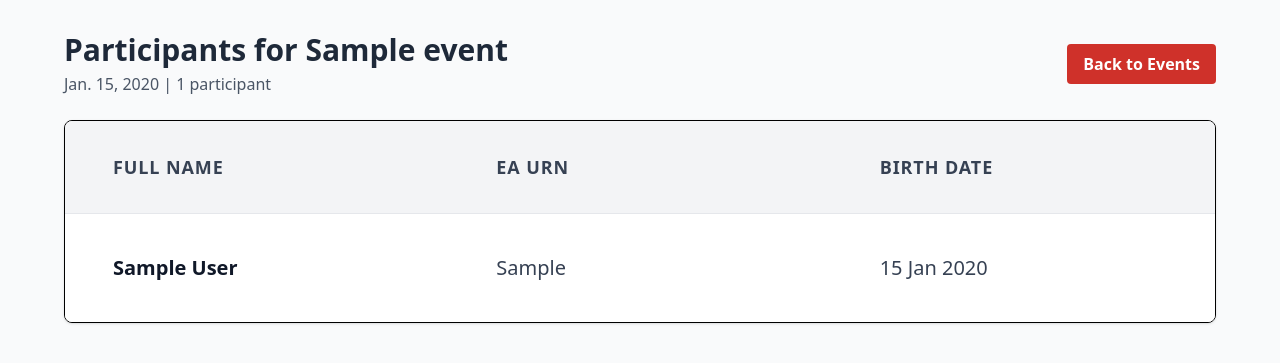
After one commit to stephen-allison/clubevents, a Django app: page /signup/event/1/participants/ in a window 1280 px wide. The commit adds this page. Shown: the top 363 px of the page. Run offline with Django 5.2, Linux system fonts and the light colour scheme; tables that the repository leaves empty hold one stand-in row (values such as "Sample post"); style sheets or scripts are compiled from the project's sources; some libraries are stand-ins or nearby versions.

Commit message:
participants view

```diff
--- a/signup/models/user.py
+++ b/signup/models/user.py
@@ -32,7 +32,7 @@ class PreRegistration(models.Model):
     activated will be set tyo True when someone uses this data to
         qctivate a 'full' account
     '''
-    ea_urn = models.CharField(max_length=64, unique=True, editable=True)
+    ea_urn = models.CharField(max_length=64, unique=True, editable=True, null=True)
     first_name = models.CharField(max_length=512)
     last_name = models.CharField(max_length=512)
     email = models.EmailField()
--- a/signup/urls.py
+++ b/signup/urls.py
@@ -11,6 +11,7 @@ urlpatterns = [
     path('my-events/', views.my_events, name='my_events'),
     path('my-events/calendar.ics', views.my_events_ics, name='my_events_ics'),
     path('calendar/<uuid:uid>.ics', views.calendar_feed, name='calendar_feed'),
+    path('event/<int:event_id>/participants/', views.participants_for_event, name='participants_for_event'),
     path('activate/', views.ea_urn_lookup_view, name='activate'),
     path('login/', views.CustomLoginView.as_view(), name='login'),
     path('logout/', LogoutView.as_view(next_page='signup:login'), name='logout'),
--- a/signup/views.py
+++ b/signup/views.py
@@ -226,6 +226,44 @@ def my_events_ics(request):
     response['Content-Disposition'] = 'attachment; filename="my_events.ics"'
     return response
 
+def participants_for_event(request, event_id):
+    """Get all users that have signups for a specific event"""
+    try:
+        event = Event.objects.get(id=event_id)
+    except Event.DoesNotExist:
+        return HttpResponse("Event not found", status=404)
+
+    # Get all signups for this event with related user data
+    signups = Signup.objects.filter(event=event).select_related('user').order_by('signup_date')
+
+    # Get unique users (in case there are duplicate signups, though shouldn't happen)
+    users = []
+    seen_users = set()
+
+    for signup in signups:
+        if signup.user and signup.user.id not in seen_users:
+            users.append(signup.user)
+            seen_users.add(signup.user.id)
+        elif not signup.user:  # Handle signups without user accounts (legacy data)
+            # Create a pseudo-user object for display purposes
+            class PseudoUser:
+                def __init__(self, name, email):
+                    self.full_name = name
+                    self.email = email
+                    self.username = email
+                    self.id = None
+
+            pseudo_user = PseudoUser(signup.signup_name, signup.signup_email)
+            users.append(pseudo_user)
+
+    context = {
+        'event': event,
+        'users': users,
+        'participant_count': len(users)
+    }
+    return render(request, 'signup/participants_for_event.html', context)
+
+
 def calendar_feed(request, uid):
     """Public ICS feed accessible via unique UID"""
     try:
--- a/templates/signup/event_card.html
+++ b/templates/signup/event_card.html
@@ -62,6 +62,9 @@
                     </div>
                 {% endfor %}
             </div>
+            <a href="{% url 'signup:participants_for_event' event.id %}" class="bg-blue-600 hover:bg-blue-700 text-white font-semibold py-2 px-4 rounded">
+                View Participants
+            </a>
         {% else %}
             <p class="text-gray-500 italic">No one has signed up for this event yet.</p>
         {% endif %}
--- /dev/null
+++ b/templates/signup/participants_for_event.html
@@ -0,0 +1,75 @@
+<!DOCTYPE html>
+{% load tailwind_tags %}
+<html lang="en">
+<head>
+    <meta charset="UTF-8">
+    {% tailwind_css %}
+    <title>Participants for {{ event.name }} - SignupApp</title>
+</head>
+<body class="bg-gray-50 p-8">
+    <div class="max-w-6xl mx-auto">
+        <div class="flex justify-between items-center mb-6">
+            <div>
+                <h1 class="text-3xl font-bold text-gray-800">Participants for {{ event.name }}</h1>
+                <p class="text-gray-600 mt-1">{{ event.date }} | {{ participant_count }} participant{{ participant_count|pluralize }}</p>
+            </div>
+            <a href="{% url 'signup:event_list_signups' %}" class="bg-hoops-red hover:bg-red-600 text-white font-semibold py-2 px-4 rounded">
+                Back to Events
+            </a>
+        </div>
+
+        {% if users %}
+            <div class="bg-white rounded-lg shadow border overflow-hidden">
+                <table class="w-full table-fixed divide-y divide-gray-200">
+                    <thead class="bg-gray-100">
+                        <tr>
+                            <th class="w-1/3 px-12 py-8 text-left text-lg font-bold text-gray-700 uppercase tracking-wider">
+                                Full Name
+                            </th>
+                            <th class="w-1/3 px-12 py-8 text-left text-lg font-bold text-gray-700 uppercase tracking-wider">
+                                EA URN
+                            </th>
+                            <th class="w-1/3 px-12 py-8 text-left text-lg font-bold text-gray-700 uppercase tracking-wider">
+                                Birth Date
+                            </th>
+                        </tr>
+                    </thead>
+                    <tbody class="bg-white divide-y divide-gray-200">
+                        {% for user in users %}
+                            <tr class="hover:bg-gray-50">
+                                <td class="w-1/3 px-12 py-10 text-xl font-semibold text-gray-900">
+                                    {% if user.full_name %}
+                                        {{ user.full_name }}
+                                    {% elif user.first_name or user.last_name %}
+                                        {{ user.first_name }} {{ user.last_name }}
+                                    {% else %}
+                                        {{ user.username }}
+                                    {% endif %}
+                                </td>
+                                <td class="w-1/3 px-12 py-10 text-xl text-gray-700">
+                                    {% if user.ea_urn %}
+                                        {{ user.ea_urn }}
+                                    {% else %}
+                                        <span class="text-gray-400">-</span>
+                                    {% endif %}
+                                </td>
+                                <td class="w-1/3 px-12 py-10 text-xl text-gray-700">
+                                    {% if user.birth_date %}
+                                        {{ user.birth_date|date:"d M Y" }}
+                                    {% else %}
+                                        <span class="text-gray-400">-</span>
+                                    {% endif %}
+                                </td>
+                            </tr>
+                        {% endfor %}
+                    </tbody>
+                </table>
+            </div>
+        {% else %}
+            <div class="bg-white p-6 rounded-lg shadow border text-center">
+                <p class="text-gray-500">No participants have signed up for this event yet.</p>
+            </div>
+        {% endif %}
+    </div>
+</body>
+</html>
```
Also changed, not shown: signup/migrations/0005_alter_preregistration_ea_urn.py (added), 1 other file.
